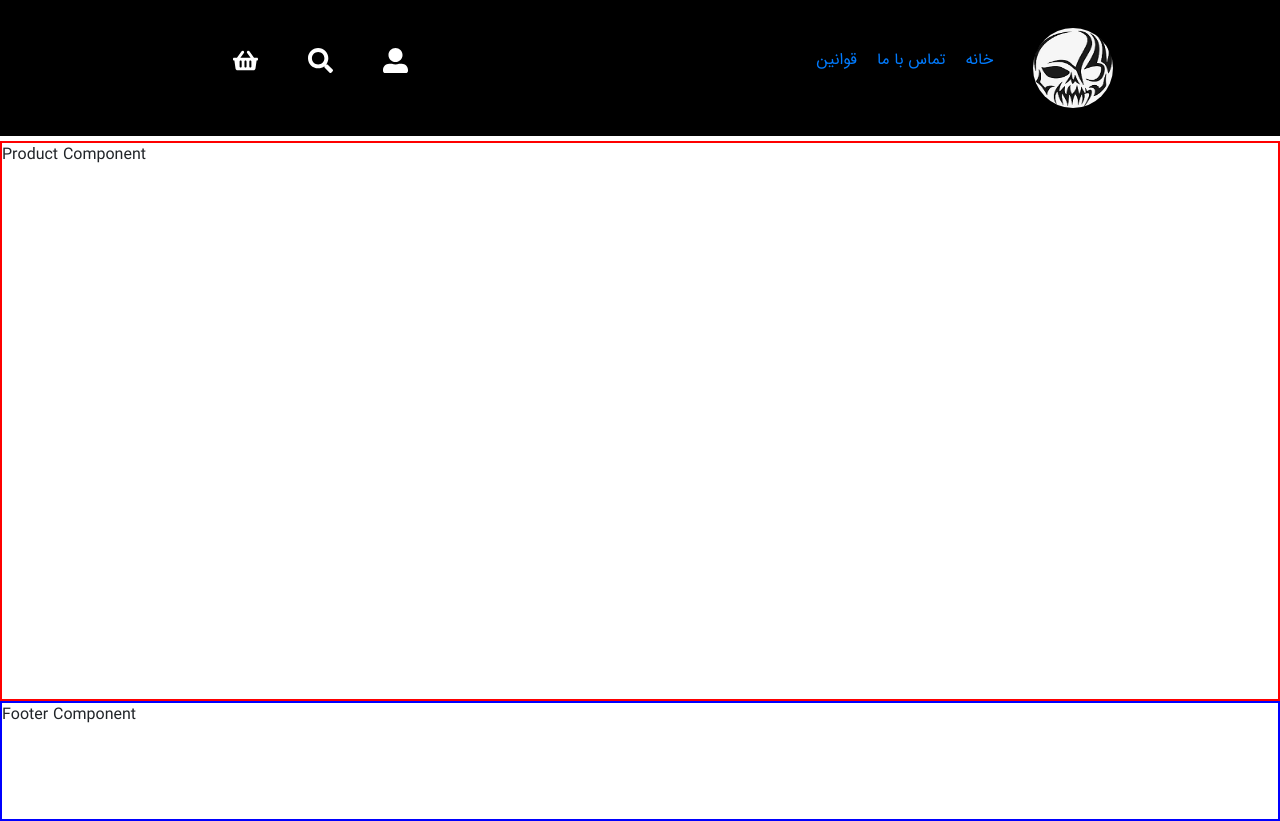
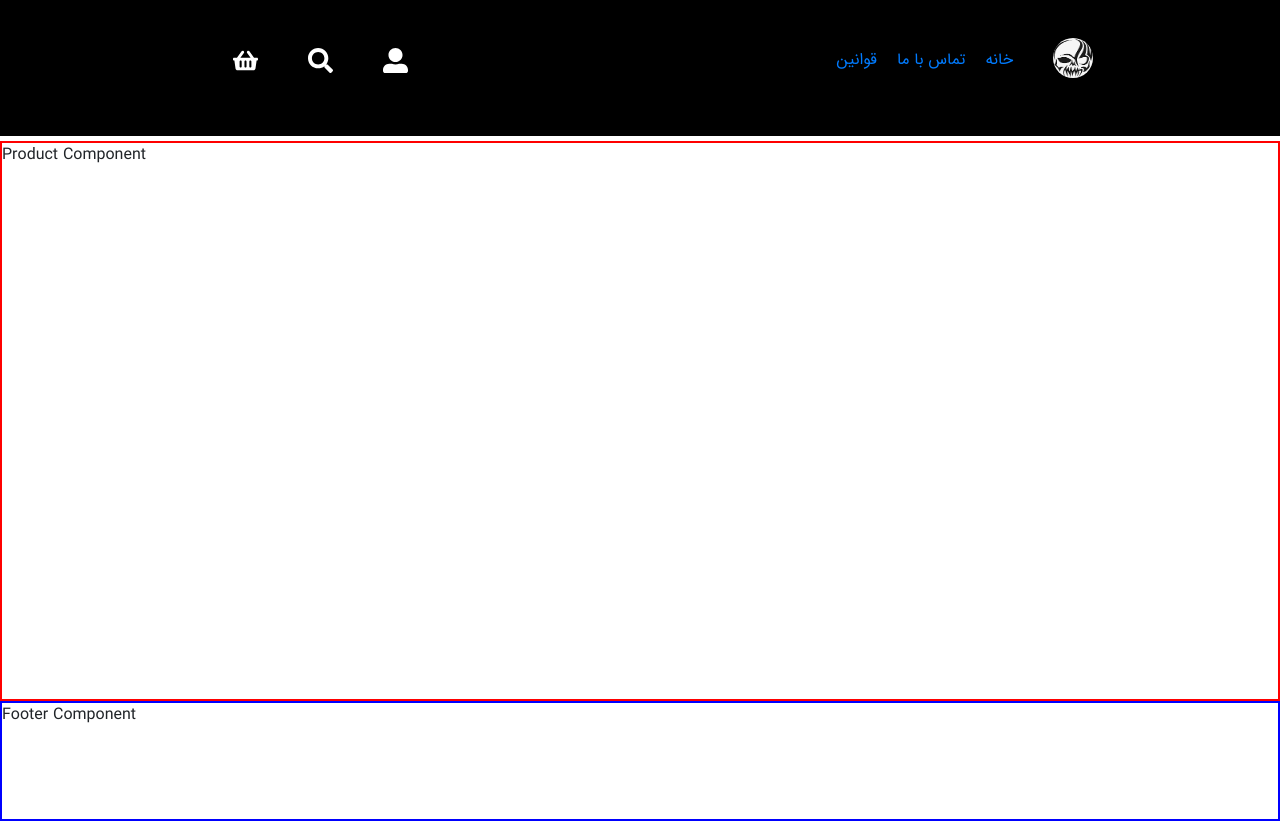
Before and after one commit to hamed-zeidabadi/skullcandy, a React (Create React App) app: page / in a window 1280 px wide. Built offline with nearby package versions, Linux system fonts and the light colour scheme.

Commit message:
fixing logo-image size

```diff
--- a/src/Scss/Header.scss
+++ b/src/Scss/Header.scss
@@ -11,6 +11,7 @@
   margin-bottom: 5px;
 
   // header_container_right
+
   &_right {
     // border: 1px solid yellow;
     width: 50%;
@@ -18,8 +19,8 @@
     justify-content: center;
 
     &_logo {
-      width: 80px;
-      height: 80px;
+      width: 40px;
+      height: 40px;
       border-radius: 50%;
     }
 
```
